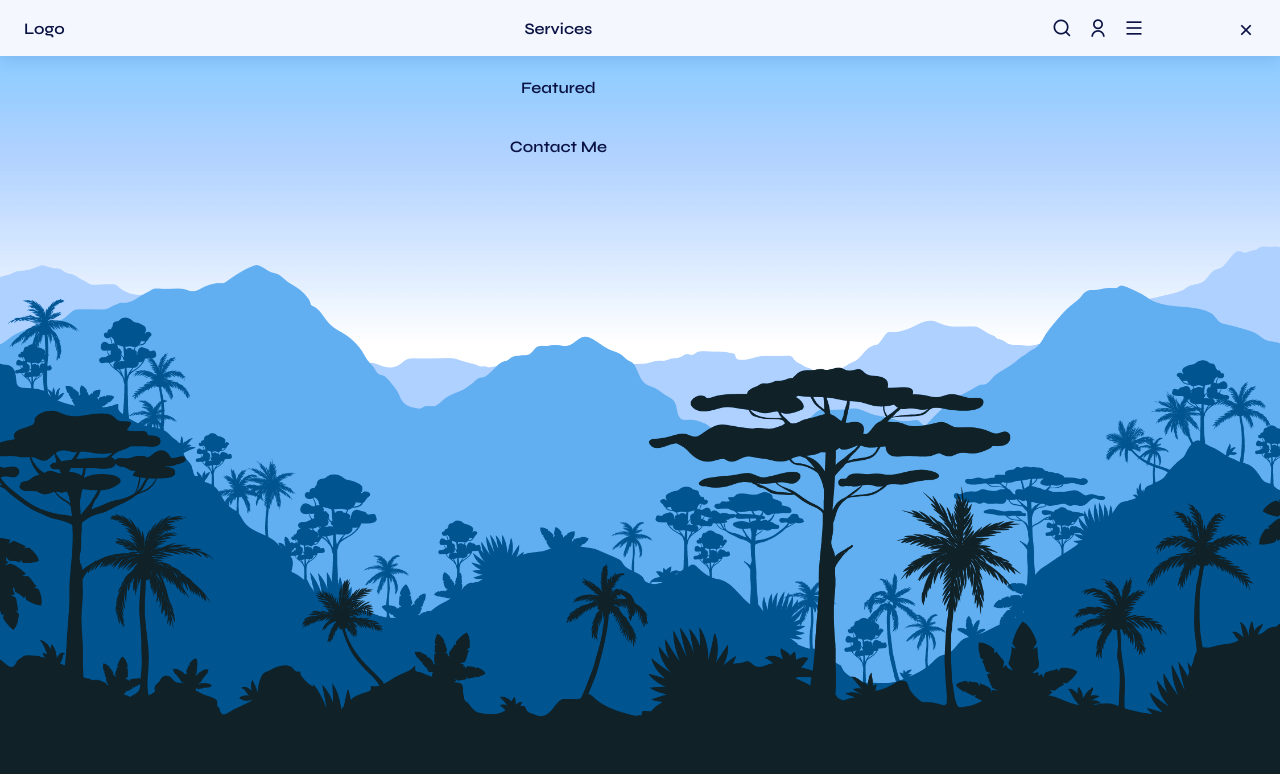
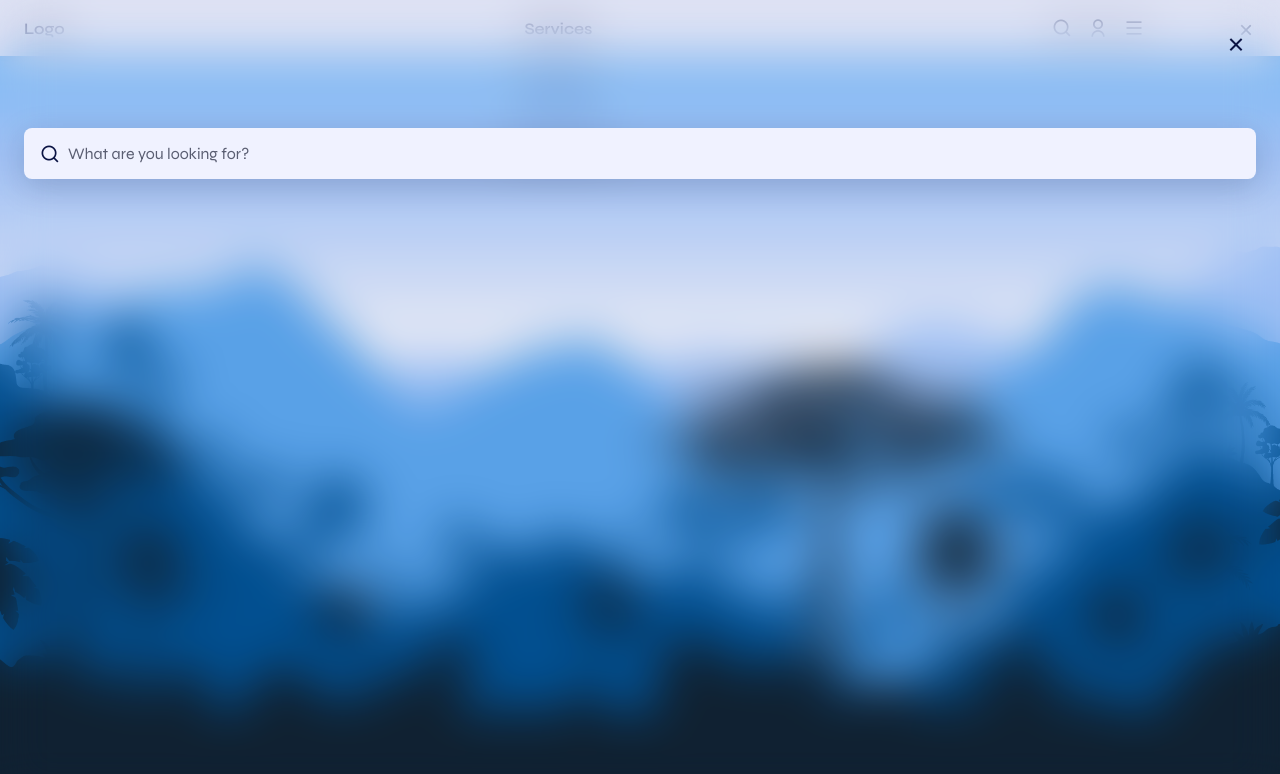
Before and after one commit to ChaleArmando/navbar-search-login, a plain HTML site: page index.html in a window 1280 px wide. Both pictures are taken after a click on the icon 1062 px from the left and 28 px from the top of the page. Drawn offline with nearby package versions, Linux system fonts and the light colour scheme.

Commit message:
Add Search section, Styles and Functionality to show or remove

```diff
--- a/assets/css/styles.css
+++ b/assets/css/styles.css
@@ -103,6 +103,31 @@ img {
     z-index: -1;
 }
 
+.search {
+    position: fixed;
+    top: 0;
+    left: 0;
+    width: 100%;
+    height: 100%;
+    z-index: var(--z-modal);
+    background-color: hsla(230, 75%, 32%, .1);
+    backdrop-filter: blur(24px);
+    -webkit-backdrop-filter: blur(24px); /* For Safari */
+    padding: 8rem 1.5rem 0;
+    opacity: 0;
+    pointer-events: none;
+    transition: opacity .4s;
+}
+
+.search__close {
+    position: absolute;
+    top: 2rem;
+    right: 2rem;
+    font-size: 1.5rem;
+    color: var(--title-color);
+    cursor: pointer;
+}
+
 /*============================= HEADER & NAV =============================*/
 .header {
     position: fixed;
@@ -186,10 +211,43 @@ img {
 }
 
 /*============================= SEARCH =============================*/
+.search__form {
+    display: flex;
+    align-items: center;
+    column-gap: .5rem;
+    background-color: var(--container-color);
+    box-shadow: 0 8px 32px hsla(230, 75%, 15%, .2);
+    padding-inline: 1rem;
+    border-radius: .5rem;
+    transform: translateY(-1rem);
+    transition: transform .4s;
+}
 
+.search__icon {
+    font-size: 1.25rem;
+    color: var(--title-color);
+}
+
+.search__input {
+    width: 100%;
+    padding-block: 1rem;
+    background-color: var(--container-color);
+    color: var(--text-color);
+}
+
+.search__input::placeholder {
+    color: var(--text-color);
+}
 
 /* Show search */
+.show-search {
+    opacity: 1;
+    pointer-events: initial;
+}
 
+.show-search .search__form {
+    transform: translateY(0);
+}
 
 /*============================= LOGIN =============================*/
 
--- a/assets/js/main.js
+++ b/assets/js/main.js
@@ -1,4 +1,4 @@
-/* ============================= SHOW MENU ============================= */
+/*============================= SHOW MENU =============================*/
 const navMenu = document.getElementById('nav-menu'),
         navToggle = document.getElementById('nav-toggle'),
         navClose = document.getElementById('nav-close')
@@ -12,3 +12,18 @@ navToggle.addEventListener('click', () => {
 navClose.addEventListener('click', () => {
     navMenu.classList.remove('show-menu')
 })
+
+/*============================= SEARCH =============================*/
+const search = document.getElementById('search'),
+        searchBtn = document.getElementById('search-btn'),
+        searchClose = document.getElementById('search-close')
+
+/* Search show */
+searchBtn.addEventListener('click', () => {
+    search.classList.add('show-search')
+})
+
+/* Search hidden */
+searchClose.addEventListener('click', () => {
+    search.classList.remove('show-search')
+})
--- a/index.html
+++ b/index.html
@@ -64,7 +64,12 @@
 
         <!--============================= SEARCH =============================-->
         <div class="search" id="search">
+            <form action="" class="search__form">
+                <i class="ri-search-line search__icon"></i>
+                <input type="search" placeholder="What are you looking for?" class="search__input">
+            </form>
 
+            <i class="ri-close-line search__close" id="search-close"></i>
         </div>
 
         <!--============================= LOGIN =============================-->
```
